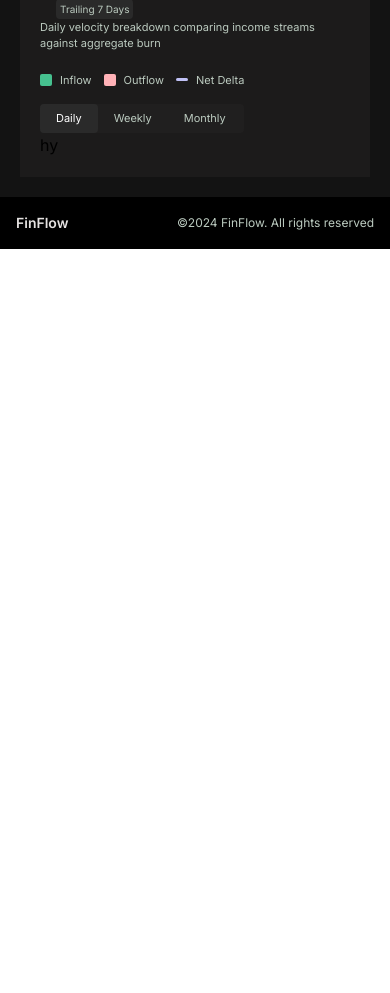
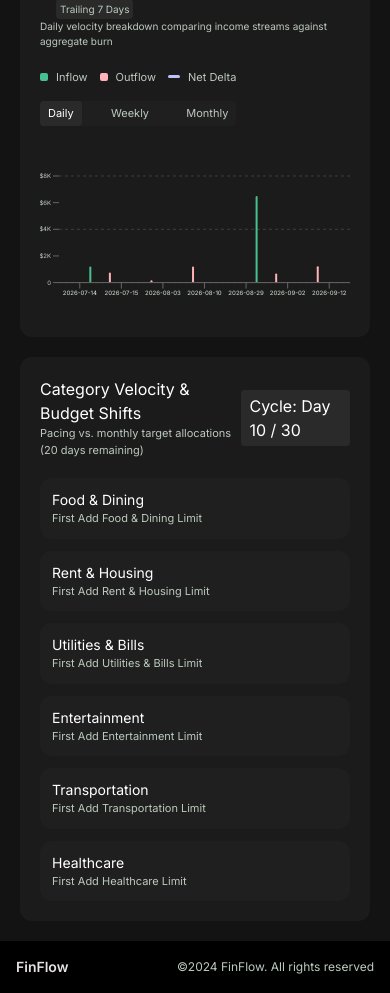
Before and after one commit to HarisHaseeb934/Expense-Tracker-React, a React (Vite) app: page /analytics in a window 390 px wide. Shown: the part 991-1984 px from the top of the page. Before the commit the page ends 1240 px from the top, so only its background shows below. Built offline with nearby package versions, Linux system fonts and the light colour scheme.

Commit message:
Final Card

```diff
--- a/src/Components/Analytics/AnalyticsCharts.jsx
+++ b/src/Components/Analytics/AnalyticsCharts.jsx
@@ -64,8 +64,6 @@ const AnalyticsCharts = ({ transaction = [] }) => {
     const date = new Date(dateInput);
     const dayOfWeek = date.getDay();
     date.setDate(date.getDate() - dayOfWeek);
-    // `${dateArray[2]}-${dateArray[1]}-${dateArray[3]}`
-    // let dateArray = date.toString().split(" ")
     return date.toLocaleString().split(",").at(0);
   }
 
@@ -73,25 +71,24 @@ const AnalyticsCharts = ({ transaction = [] }) => {
     const date = new Date(dateInput);
     let month = date.toDateString().split(" ").at(1);
     let year = date.toDateString().split(" ").at(3);
-    // `${year}-${month}`
     return `${year}-${month}`;
   }
 
-  let chartData = [];
+  let newChart = [];
 
   if (btn.value === "Daily") {
-    chartData = handleChart(transaction, (dateStr) => dateStr);
+    let chartData = handleChart(transaction, (dateStr) => dateStr);
+    newChart = chartData.slice(-7)
   } else if (btn.value === "Weekly") {
-    chartData = handleChart(transaction, getPreviousSunday);
+    let chartData = handleChart(transaction, getPreviousSunday);
+    newChart = chartData.slice(-4)
   } else {
-    chartData = handleChart(transaction, getMonths);
+    let chartData = handleChart(transaction, getMonths);
+    newChart = chartData.slice(-6)
   }
 
-  console.log(btn.value);
-  console.log(chartData);
-
   return (
-    <div className="bg-[#1c1b1b] p-5">
+    <div className="bg-[#1c1b1b] p-5 rounded-md">
       <div className="flex md:items-center justify-between items-start md:flex-row flex-col gap-5">
         <div>
           <h2 className="text-white font-bold text-md sm:text-lg md:text-xl lg:text-xl">
@@ -100,7 +97,7 @@ const AnalyticsCharts = ({ transaction = [] }) => {
               Trailing {btn.trailing}
             </span>
           </h2>
-          <p className="text-on-surface-variant text-[11px] md:text-xs lg:text-sm">
+          <p className="text-on-surface-variant text-[10px] md:text-xs lg:text-sm">
             {btn.value} velocity breakdown comparing income streams against
             aggregate burn
           </p>
@@ -108,11 +105,11 @@ const AnalyticsCharts = ({ transaction = [] }) => {
         <div className="flex gap-4 flex-col lg:flex-row">
           <div className="flex items-center gap-3 text-[11px] md:text-xs lg:text-sm">
             <div className="flex items-center gap-2">
-              <div className="size-3 bg-[#46c18f] rounded-xs"></div>
+              <div className="size-2 md:size-3 bg-[#46c18f] rounded-xs"></div>
               <div className="text-on-surface-variant">Inflow</div>
             </div>
             <div className="flex items-center gap-2">
-              <div className="size-3 bg-[#ffb2b7] rounded-xs"></div>
+              <div className="size-2 md:size-3 bg-[#ffb2b7] rounded-xs"></div>
               <div className="text-on-surface-variant">Outflow</div>
             </div>
             <div className="flex items-center gap-2">
@@ -120,7 +117,7 @@ const AnalyticsCharts = ({ transaction = [] }) => {
               <div className="text-on-surface-variant">Net Delta</div>
             </div>
           </div>
-          <div className="bg-[#201f1f] text-shadow-on-surface-variant flex rounded-sm text-[11px] md:text-xs lg:text-sm">
+          <div className="bg-[#201f1f] text-shadow-on-surface-variant flex justify-between rounded-sm text-[11px] md:text-xs lg:text-sm">
             {BTN.map((curbtn) => (
               <button
                 key={curbtn.id}
@@ -128,7 +125,7 @@ const AnalyticsCharts = ({ transaction = [] }) => {
                   curbtn.id === btn.id
                     ? "bg-surface-container-high text-white"
                     : ""
-                } rounded-sm px-4 py-1.5 transition-colors text-on-surface-variant`}
+                } rounded-sm md:px-4 md:py-1.5 px-2 py-1 transition-colors text-on-surface-variant`}
                 onClick={() => setBtn(curbtn)}
               >
                 {curbtn.value}
@@ -138,7 +135,7 @@ const AnalyticsCharts = ({ transaction = [] }) => {
         </div>
       </div>
 
-      <CashFlowChart data={chartData} />
+      <CashFlowChart data={newChart} />
     </div>
   );
 };
--- a/src/Components/Analytics/CashFlowChart.jsx
+++ b/src/Components/Analytics/CashFlowChart.jsx
@@ -1,9 +1,71 @@
-import { HiH1 } from "react-icons/hi2";
-import { BarChart, Bar, Line, XAxis, YAxis, Tooltip, ResponsiveContainer } from "recharts";
+import { useEffect, useState } from "react";
+import {
+  BarChart,
+  Bar,
+  XAxis,
+  YAxis,
+  CartesianGrid,
+  Tooltip,
+  ResponsiveContainer,
+} from "recharts";
 
 const CashFlowChart = ({ data }) => {
-    return( <h1>hy</h1>)
-}
+  const [width, setInnerWidth] = useState(window.innerWidth);
+  useEffect(() => {
+    let handleWidth = () => {
+      setInnerWidth((prev) => window.innerWidth);
+    };
+    window.addEventListener("resize", handleWidth);
+    return () => {
+      window.removeEventListener("resize", handleWidth);
+    };
+  }, []);
 
+  console.log(width);
+  console.log(data);
+  return (
+    <ResponsiveContainer width="100%" aspect={1.618} maxHeight={500}>
+      <BarChart
+        barGap={20}
+        barCategoryGap="20%"
+        responsive
+        data={data}
+        margin={{
+          top: 50,
+          right: 0,
+          left: 0,
+          bottom: 5,
+        }}
+      >
+        <CartesianGrid
+          vertical={false}
+          strokeDasharray="3 3"
+          className=" text-on-surface-variant opacity-20"
+        />
+        <XAxis
+          dataKey="label"
+          tick={{
+            fill: "#bbcabf",
+            fontSize: width < 500 ? 6 : 12,
+            fontWeight: 500,
+          }}
+        />
+        <YAxis
+          width="auto"
+          axisLine={false}
+          tick={{ fill: "#bbcabf", fontSize: width < 500 ? 6 : 12, }}
+          tickFormatter={(value) =>
+            value.toString().length >= 3
+              ? `$${value.toString().slice(0, 1)}K`
+              : value
+          }
+        />
+        <Tooltip />
+        <Bar dataKey="outflow" radius={[10, 10, 0, 0]} fill="#ffb2b7" />
+        <Bar dataKey="inflow" radius={[10, 10, 0, 0]} fill="#46c18f" />
+      </BarChart>
+    </ResponsiveContainer>
+  );
+};
 
-export default CashFlowChart
+export default CashFlowChart;
--- /dev/null
+++ b/src/Components/Analytics/Velocity.jsx
@@ -0,0 +1,74 @@
+import { useContext } from "react";
+import VelocityCard from "./VelocityCard";
+import { InitialContext } from "../../Custom Hooks/InitialBalance";
+
+const Velocity = () => {
+  const {
+    balance,
+    utilitiesBillLimit,
+    transportationLimit,
+    foodDiningLimit,
+    otherExpenseLimit,
+    entertainment,
+  } = useContext(InitialContext);
+  const { transaction = [] } = balance;
+
+  const reName = {
+    Entertainment: [entertainment, "MdFastfood"],
+    "Food & Dining": [foodDiningLimit, "MdFastfood"],
+    Healthcare: [otherExpenseLimit,  "MdFastfood"],
+    "Rent & Housing": [otherExpenseLimit,  "MdFastfood"],
+    Transportation: [transportationLimit,  "MdFastfood"],
+    "Utilities & Bills": [utilitiesBillLimit, "MdFastfood"],
+  };
+
+  console.log("Utilities " + otherExpenseLimit);
+  const velocity = transaction.reduce((acc, tra) => {
+    if (tra.type === "expense") {
+      if (!acc[tra.category]) {
+        acc[tra.category] = [];
+      }
+      acc[tra.category].push(tra);
+    }
+    return acc;
+  }, {});
+
+  const calculateDays = () => {
+    const now = new Date();
+    const daysThisMonth = new Date(
+      now.getFullYear(),
+      now.getMonth() + 1,
+      0,
+    ).getDate();
+    const remaining = daysThisMonth - now.getDate()
+    return {remaining, cycle:`${now.getDate()} / ${daysThisMonth}`}
+  };
+  calculateDays();
+  return (
+    <div className="bg-surface-container-low p-5 rounded-md flex flex-col gap-5 mt-5 w-full">
+      <div className="flex items-center justify-between">
+        <div>
+          <h1 className="text-white">Category Velocity & Budget Shifts</h1>
+          <p className="text-on-surface-variant text-[11px] md:text-xs">
+            Pacing vs. monthly target allocations ({calculateDays().remaining} days remaining)
+          </p>
+        </div>
+        <div className="text-white md:text-xs bg-surface-container-high px-2 py-1 rounded-sm">
+          Cycle: Day {calculateDays().cycle}
+        </div>
+      </div>
+      <div className="flex flex-col gap-3">
+        {Object.keys(velocity).map((key) => {
+          const spent = velocity[key].reduce((acc, tra) => {
+            acc += Number(tra.amount);
+            return acc;
+          }, 0);
+          console.log(velocity[key].at(0).text)
+          return <VelocityCard title={key} limit={reName[key].at(0)} spent={spent} Icon={reName[key].at(1)} text={"textgreen-500"}/>;
+        })}
+      </div>
+    </div>
+  );
+};
+
+export default Velocity;
--- /dev/null
+++ b/src/Components/Analytics/VelocityCard.jsx
@@ -0,0 +1,30 @@
+import { MdFastfood } from "react-icons/md";
+
+const VelocityCard = ({ title, limit, spent, Icon, text }) => {
+  return (
+    <div className="p-3 bg-[#201f1f] rounded-md">
+      <div>
+        <div><Icon className={text} /></div>
+        <div>
+          <h1 className="text-white text-sm">{title}</h1>
+          {limit ? (
+            <p className="text-on-surface-variant text-[11px] md:text-xs">
+              {spent} spent of {limit} budget
+            </p>
+          ) : <p className="text-on-surface-variant text-[11px] md:text-xs">First Add {title} Limit</p>}
+        </div>
+      </div>
+      {limit && (
+        <div className="relative">
+          <div className="bg-[#353534] rounded-md w-full h-[5px] md:h-[7px]"></div>
+          <div
+            className="absolute bg-red-500 top-0 rounded-md w-full h-[5px] md:h-[7px] whitespace-nowrap"
+            style={{ width: limit / spent + "%" }}
+          ></div>
+        </div>
+      )}
+    </div>
+  );
+};
+
+export default VelocityCard;
--- a/src/Pages/Analytics.jsx
+++ b/src/Pages/Analytics.jsx
@@ -7,6 +7,7 @@ import AnalyticsCharts from "../Components/Analytics/AnalyticsCharts";
 import { AiOutlineRise } from "react-icons/ai";
 import { RiCashLine } from "react-icons/ri";
 import { InitialContext } from "../Custom Hooks/InitialBalance";
+import Velocity from "../Components/Analytics/Velocity";
 
 function getDate(date) {
   const daten = String(date.getDate()).padStart(2, "0");
@@ -44,7 +45,9 @@ const Analytics = () => {
     days: 30,
   });
 
-  const { balance } = useContext(InitialContext);
+  const {
+    balance,
+  } = useContext(InitialContext);
   const { transaction = [] } = balance;
 
   const { income, expense } = transaction.reduce(
@@ -132,8 +135,6 @@ const Analytics = () => {
 
     return currentBalance + dailyNetRate * remainingDays;
   };
-
-  // let savingRate = savingRates() - 30
 
   return (
     <section className="w-full p-5">
@@ -236,7 +237,10 @@ const Analytics = () => {
         </CashFlowCard>
       </div>
 
-      <AnalyticsCharts transaction = {transaction}/>
+      <AnalyticsCharts transaction={transaction} />
+      <div className="flex md:flex-row flex-col">
+        <Velocity />
+      </div>
     </section>
   );
 };
```
